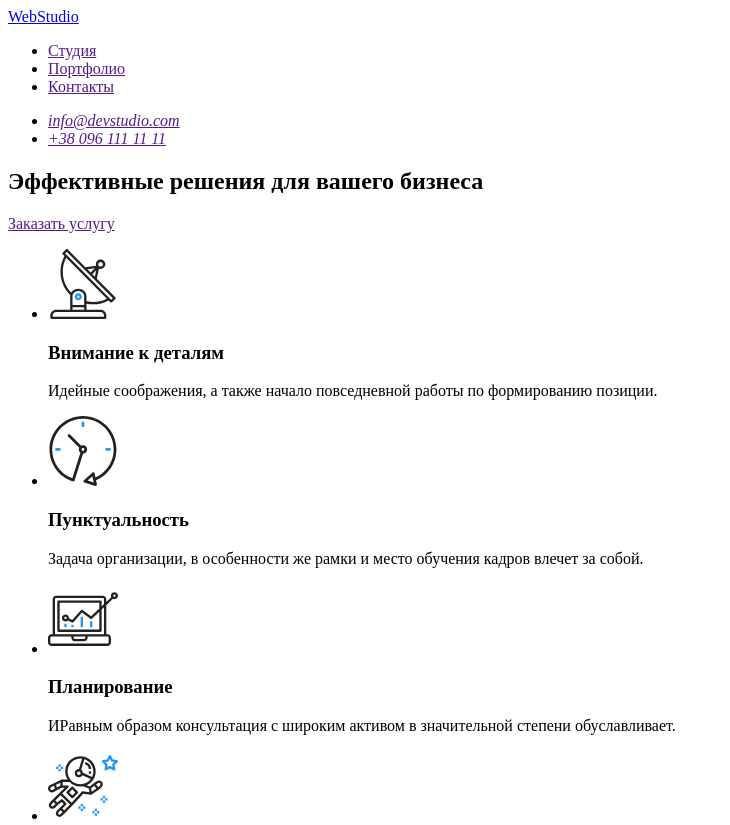
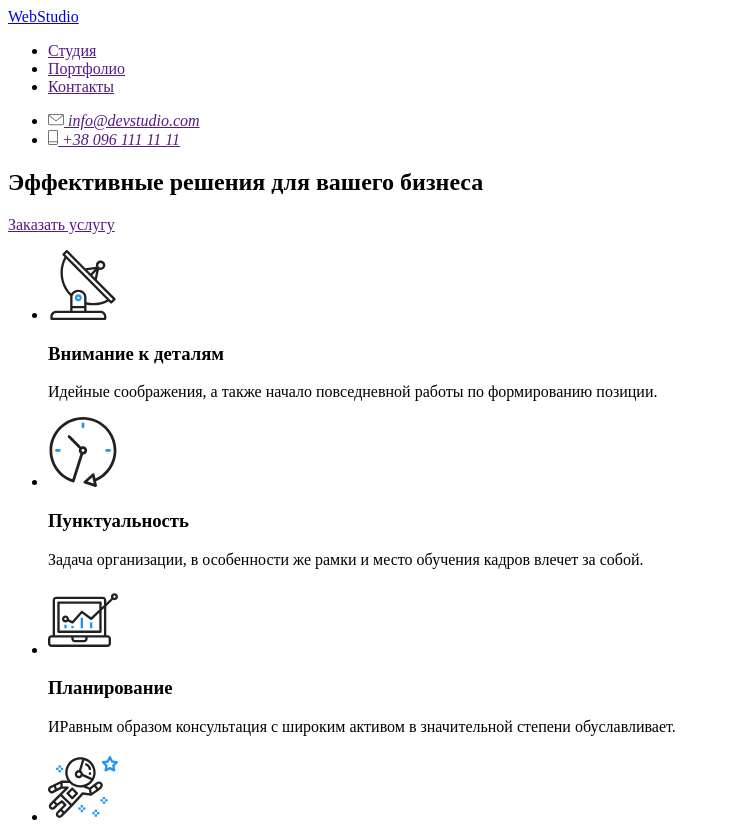
Before and after one commit to mborodaj/goit-markup-hw-01, a plain HTML site: page index.html in a window 1280 px wide. Shown: the top 825 px of the page, without its empty margins (0-730 px from the left). Drawn offline with Linux system fonts and the light colour scheme.

Commit message:
Update index.html

```diff
--- a/index.html
+++ b/index.html
@@ -16,8 +16,8 @@
       </ul>
       <address>
         <ul>
-          <li><a href="">info@devstudio.com</a></li>
-          <li><a href="">+38 096 111 11 11</a></li>
+          <li><a href=""><img src="./images/envelope.svg" alt="Пиктограмма почты"> info@devstudio.com</a></li>
+          <li><a href=""><img src="./images/phone.svg" alt="Пиктограмма телефона"> +38 096 111 11 11</a></li>
         </ul>
       </address>
     </header>
```
